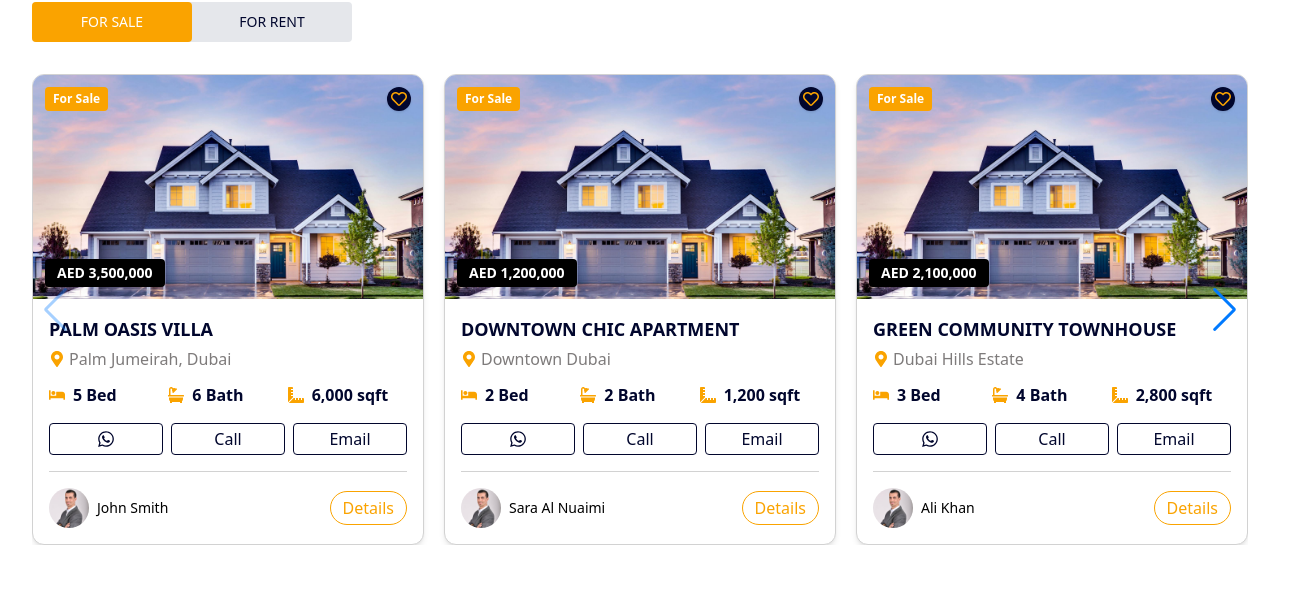
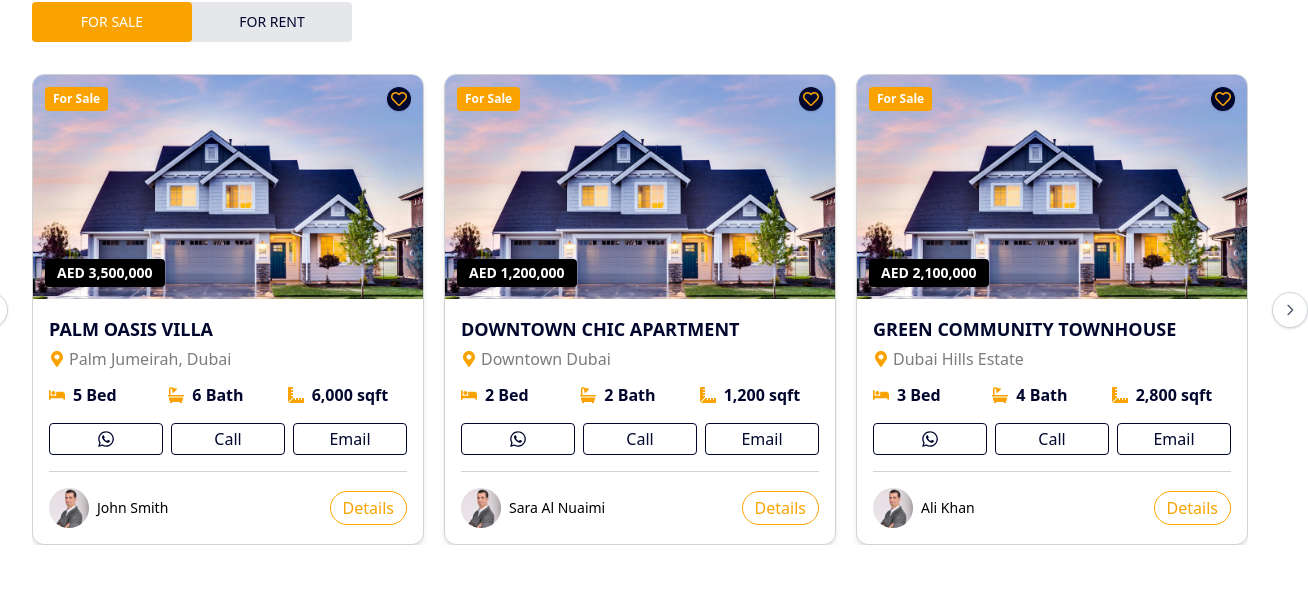
Before and after one commit to bilalshafqat42/psi-landing-page, a React (Create React App) app: page / in a window 1280 px wide. Shown: the part 985-1580 px from the top of the page, 1308 px wide, since content can reach past the window. Built offline with nearby package versions, Linux system fonts and the light colour scheme.

Commit message:
arrows updated now

```diff
--- a/src/components/PropertySlider.jsx
+++ b/src/components/PropertySlider.jsx
@@ -4,7 +4,6 @@ import { Navigation } from "swiper/modules";
 
 import "swiper/css";
 import "swiper/css/navigation";
-import "swiper/css/pagination";
 
 import properties from "../constants/properties";
 import PropertyCard from "./PropertyCard";
@@ -13,11 +12,13 @@ const PropertySlider = () => {
   const [type, setType] = useState("rent");
 
   return (
-    <section className="py-6 px-4">
+    <section className="py-6 px-4 relative">
       <div className="max-w-7xl mx-auto">
         <h2 className="text-4xl font-bold text-[#01062d] mb-8 text-left border-[#faa300] border-l-4 pl-4">
           LATEST PROPERTIES
         </h2>
+
+        {/* Toggle Rent/Buy */}
         <div className="relative flex bg-gray-200 rounded w-80 h-10 cursor-pointer mb-8">
           <div
             className={`absolute top-0 h-full w-1/2 bg-[#faa300] rounded transition-all duration-300 ${
@@ -41,12 +42,17 @@ const PropertySlider = () => {
             </span>
           </div>
         </div>
+
+        {/* Swiper */}
+        <div className="relative">
           <Swiper
             modules={[Navigation]}
+            navigation={{
+              nextEl: ".custom-swiper-button-next",
+              prevEl: ".custom-swiper-button-prev",
+            }}
             spaceBetween={20}
             slidesPerView={1}
-          navigation
-          pagination={{ clickable: true }}
             breakpoints={{
               640: { slidesPerView: 1 },
               768: { slidesPerView: 2 },
@@ -60,6 +66,40 @@ const PropertySlider = () => {
               </SwiperSlide>
             ))}
           </Swiper>
+
+          {/* Custom Navigation Arrows */}
+          <button className="custom-swiper-button-prev absolute top-1/2 -left-[60px] transform -translate-y-1/2 w-9 h-9 bg-white border border-gray-300 rounded-full shadow hover:bg-gray-100 transition z-10 flex items-center justify-center">
+            <svg
+              className="w-4 h-4 text-gray-600"
+              fill="none"
+              stroke="currentColor"
+              strokeWidth="2"
+              viewBox="0 0 24 24"
+            >
+              <path
+                strokeLinecap="round"
+                strokeLinejoin="round"
+                d="M15 19l-7-7 7-7"
+              />
+            </svg>
+          </button>
+
+          <button className="custom-swiper-button-next absolute top-1/2 -right-[60px] transform -translate-y-1/2 w-9 h-9 bg-white border border-gray-300 rounded-full shadow hover:bg-gray-100 transition z-10 flex items-center justify-center">
+            <svg
+              className="w-4 h-4 text-gray-600"
+              fill="none"
+              stroke="currentColor"
+              strokeWidth="2"
+              viewBox="0 0 24 24"
+            >
+              <path
+                strokeLinecap="round"
+                strokeLinejoin="round"
+                d="M9 5l7 7-7 7"
+              />
+            </svg>
+          </button>
+        </div>
       </div>
     </section>
   );
```
Lines whose indentation alone changed are shown as unchanged.
